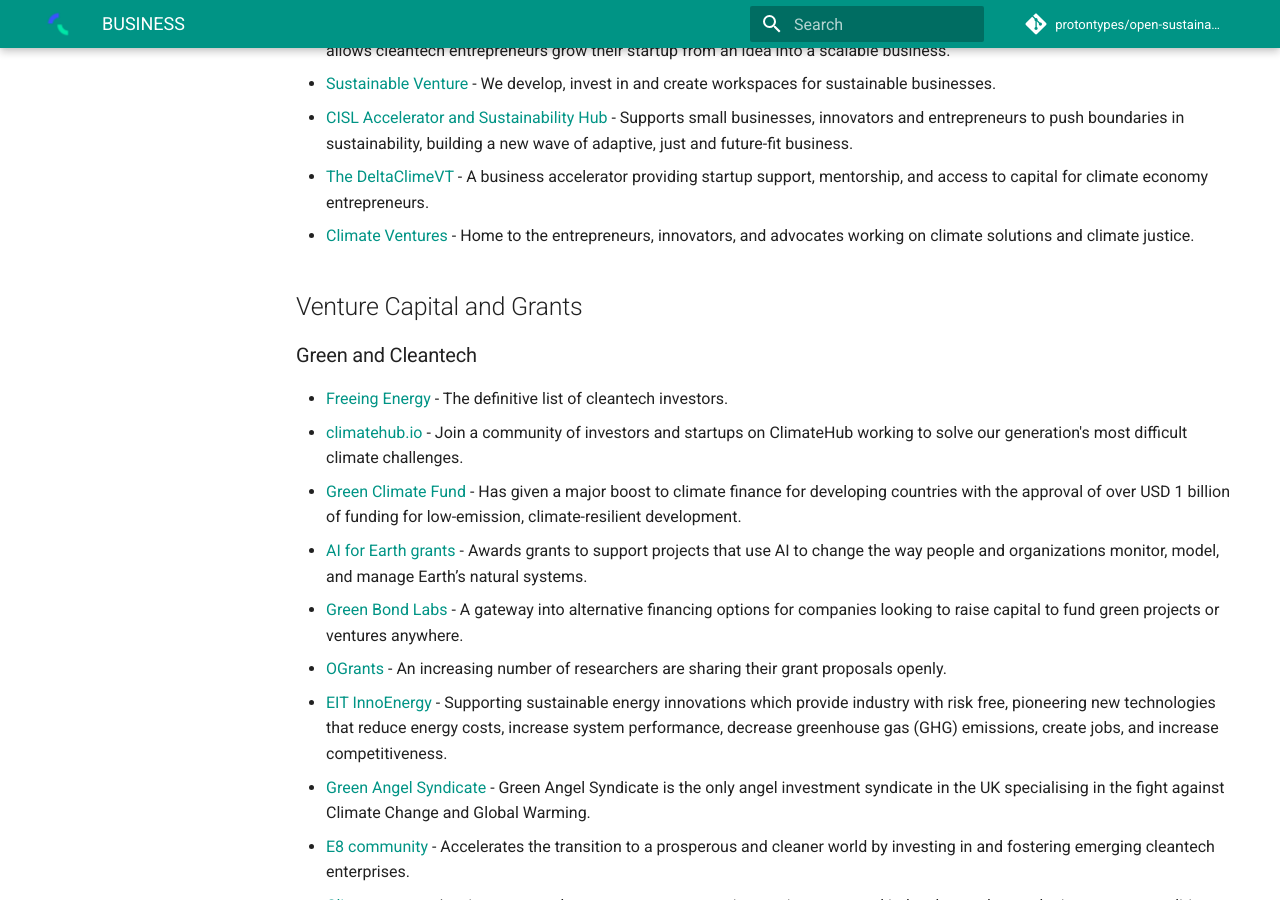
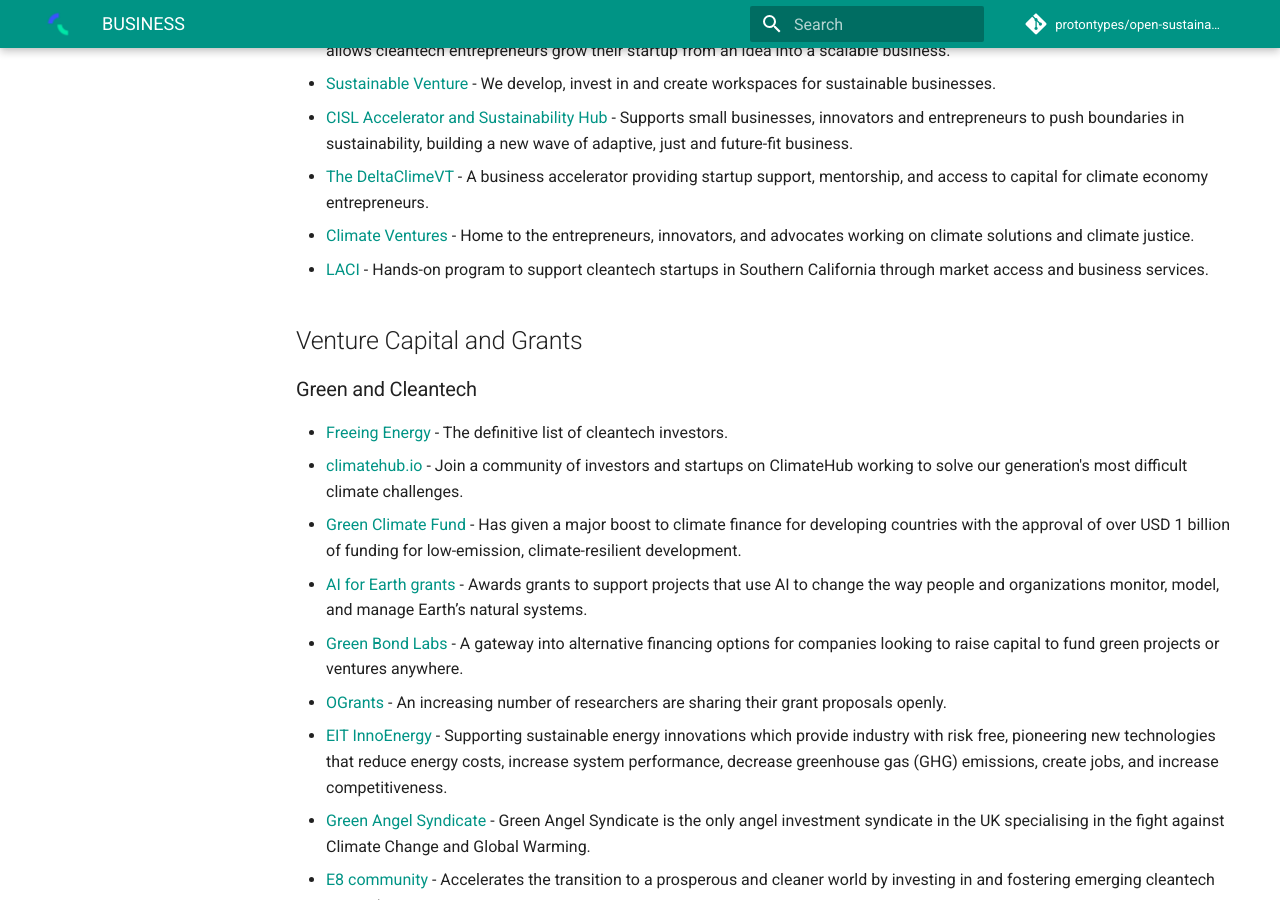
Before and after one commit to protontypes/open-sustainable-technology, an MkDocs documentation site: the page built from docs/BUSINESS.md, in a window 1280 px wide and 900 px high, scrolled down 2261 px. Built offline with MkDocs 1.6.1 and Material for MkDocs 9.7.7, drawn with Linux system fonts in a browser that asks for light colours; comment, search, counter and statistics services are not loaded.

Commit message:
Update BUSINESS.md

```diff
--- a/docs/BUSINESS.md
+++ b/docs/BUSINESS.md
@@ -45,6 +45,7 @@
 * [CISL Accelerator and Sustainability Hub](https://www.cisl.cam.ac.uk/work-with-us/accelerator-and-sustainability-hub) - Supports small businesses, innovators and entrepreneurs to push boundaries in sustainability, building a new wave of adaptive, just and future-fit business.
 * [The DeltaClimeVT](https://deltaclimevt.com/) - A business accelerator providing startup support, mentorship, and access to capital for climate economy entrepreneurs.
 * [Climate Ventures](https://climateventures.org/earthtech/) - Home to the entrepreneurs, innovators, and advocates working on climate solutions and climate justice.
+* [LACI](https://laincubator.org/) - Hands-on program to support cleantech startups in Southern California through market access and business services.
 
 
 ## Venture Capital and Grants
```
